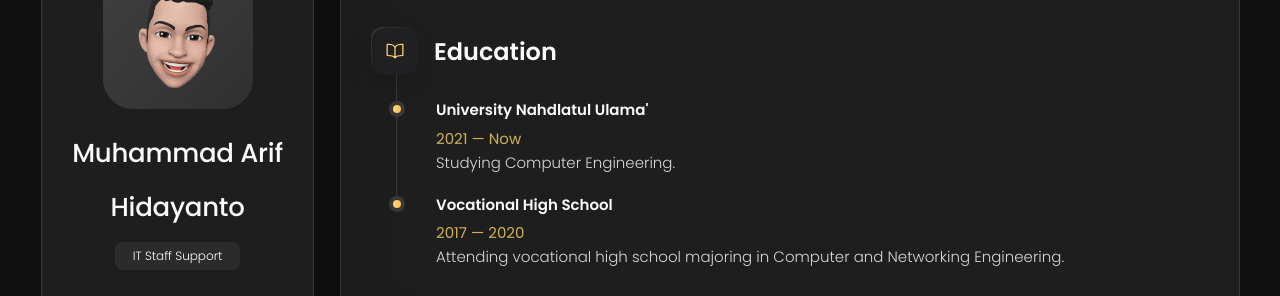
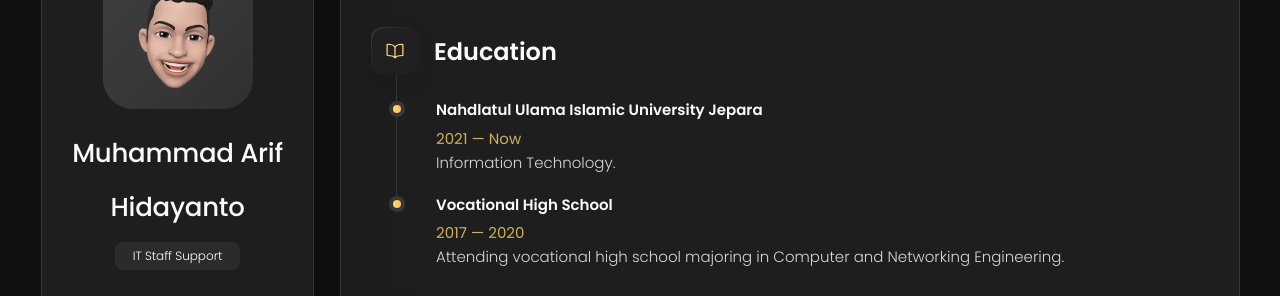
Before and after one commit to mrh-smil3/portofolio, a plain HTML site: page index.html in a window 1280 px wide. Both pictures are taken after a click on the button "Resume". Shown: the part 162-458 px from the top of the page. Drawn offline with nearby package versions, Linux system fonts and the light colour scheme.

Commit message:
Update index.html

```diff
--- a/index.html
+++ b/index.html
@@ -337,12 +337,12 @@
 
             <li class="timeline-item">
 
-              <h4 class="h4 timeline-item-title">University nahdlatul ulama'</h4>
+              <h4 class="h4 timeline-item-title">Nahdlatul Ulama Islamic University Jepara</h4>
 
               <span>2021 — Now</span>
 
               <p class="timeline-text">
-                Studying Computer Engineering.
+                Information Technology.
               </p>
 
             </li>
```
